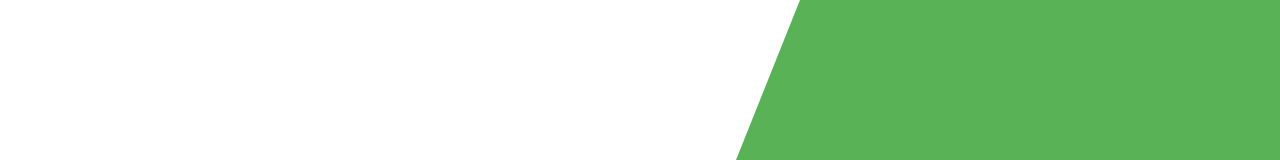
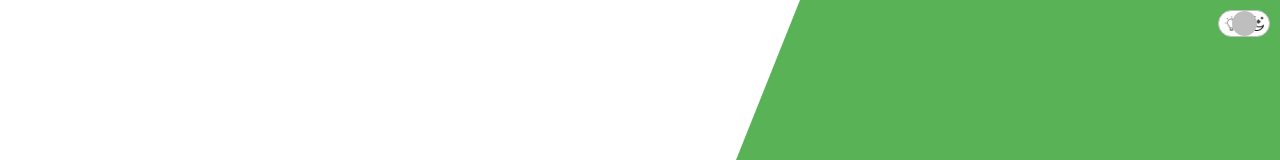
Before and after one commit to Tschram93/react-portfolio, a React (Create React App) app: page / in a window 1280 px wide. Shown: the top 160 px of the page. Built offline with nearby package versions, Linux system fonts and the light colour scheme; the HTML template or start-up script is replaced by a standard one.

Commit message:
toggle for ligth & dark mode started

```diff
--- a/src/App.js
+++ b/src/App.js
@@ -3,11 +3,13 @@ import { Link } from 'react-router-dom';
 import About from './components/About/About';
 import Contact from './components/Contact/Contact';
 import Introduction from './components/Introduction/Introduction';
+import Toggle from './components/Toggle/Toggle';
 import Work from './components/Work/Work';
 
 const App = () => {
 	return(
   <div>
+    <Toggle />
     <Introduction />
     <About />
     <Work />
--- /dev/null
+++ b/src/components/Toggle/Toggle.css
@@ -0,0 +1,28 @@
+.toggle-button {
+    background-color: #BEBEBE;
+    border-radius: 50%;
+    cursor: pointer;
+    height: 25px;
+    position: absolute;
+    width: 25px;
+}
+
+.toggle {
+    align-items: center;
+    background-color: #ffffff;
+    border: 1px solid #BEBEBE;
+    border-radius: 20px;
+    display: flex;
+    height: 25px;
+    justify-content: space-around;
+    position: fixed;
+    right: 10px;
+    top: 10px;
+    width: 50px;
+    z-index: 999;
+}
+
+.toggle-icon {
+    height: 15px;
+    width: 15px;
+}
--- /dev/null
+++ b/src/components/Toggle/Toggle.js
@@ -0,0 +1,16 @@
+import React from 'react';
+import Light from '../../images/light-bulb.png';
+import Moon from '../../images/moon.png';
+import './Toggle.css';
+
+function Toggle() {
+	return(
+    <div className='toggle'>
+        <img src={Light} alt="light bulb icon" className='toggle-icon'/>
+        <img src={Moon} alt="icon of the moon" className='toggle-icon'/>
+        <div className="toggle-button"></div>
+    </div>
+    )
+}
+
+export default Toggle;
```
Also changed, not shown: src/images/light-bulb.png (added), src/images/moon.png (added).
